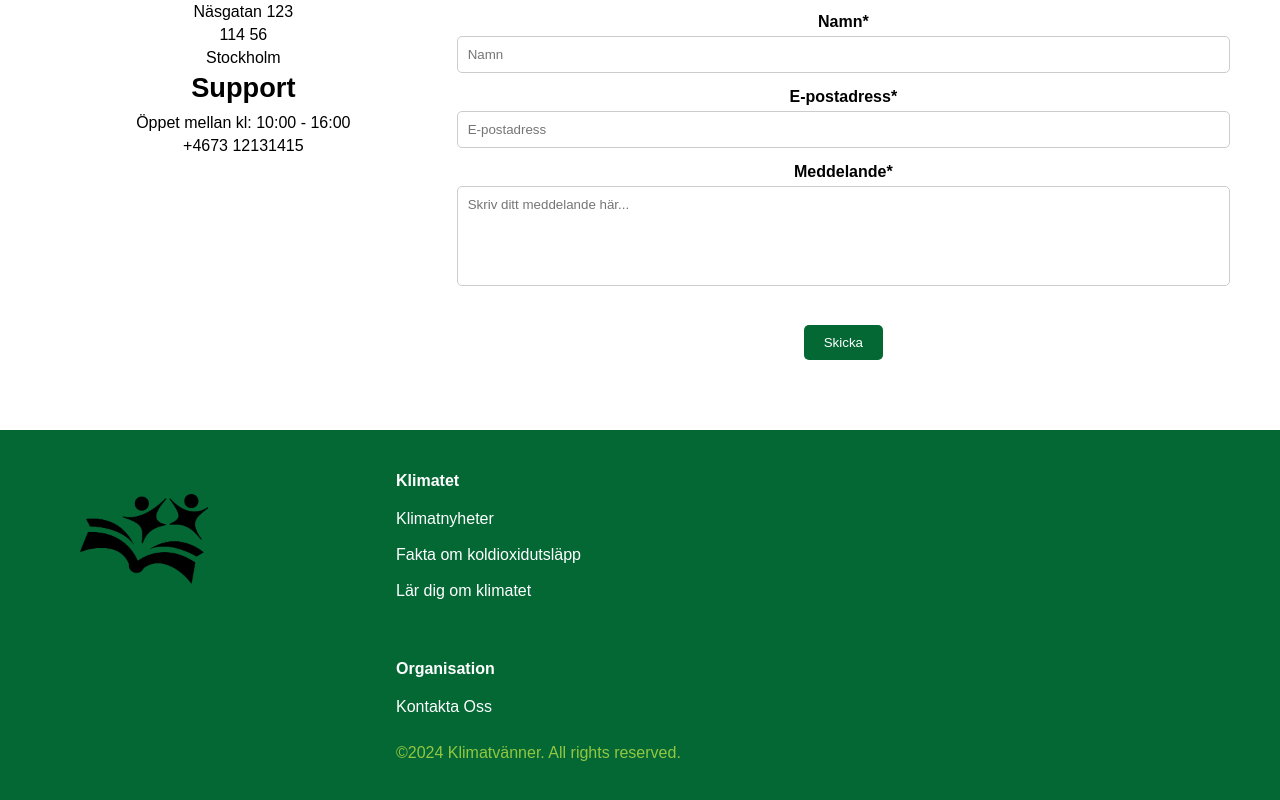
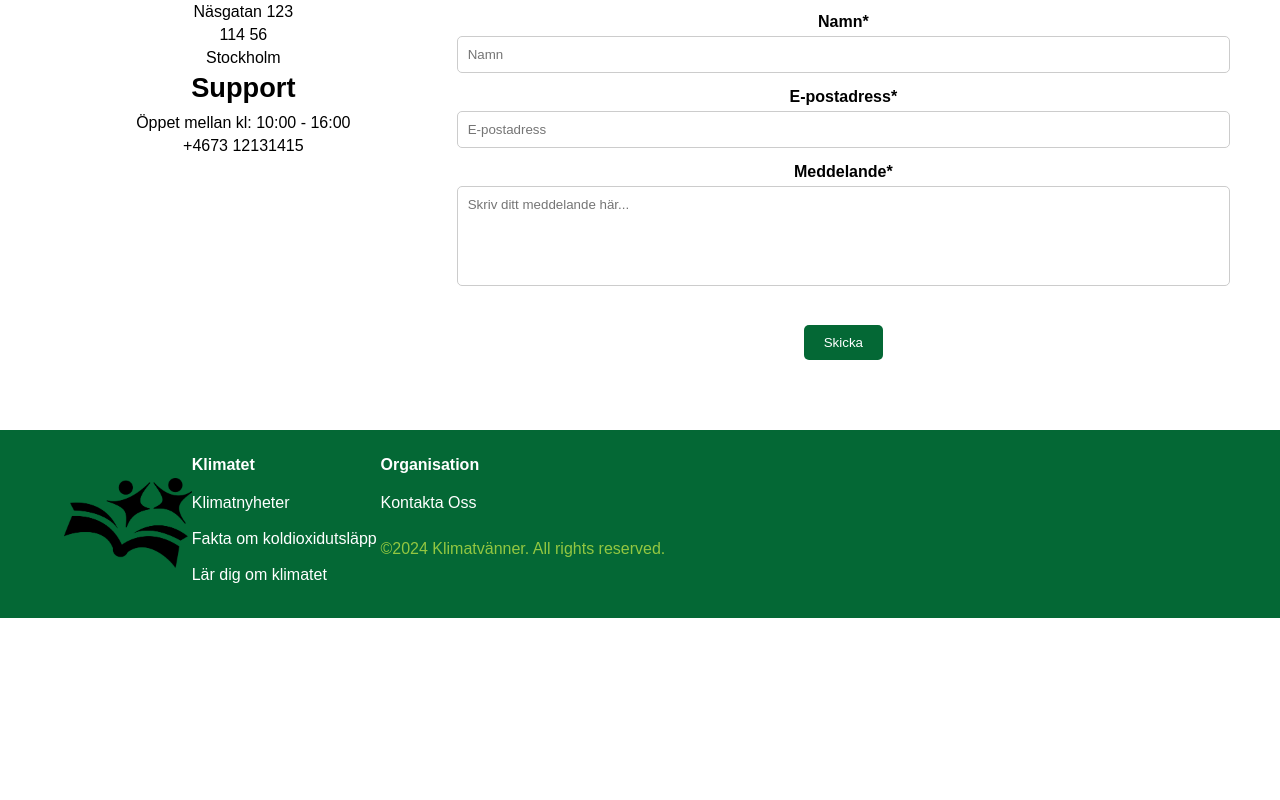
Before and after one commit to gremdot/Klimatvanner, a React (Create React App) app: page /kontakta-oss in a window 1280 px wide. Shown: the part 547-1347 px from the top of the page. After the commit the page ends 1165 px from the top, so only its background shows below. Built offline with nearby package versions, Linux system fonts and the light colour scheme.

Commit message:
Added Footer desc. & changed div className

```diff
--- a/src/Footer.jsx
+++ b/src/Footer.jsx
@@ -6,13 +6,15 @@ const Footer = () => {
     <footer>
       <div className="footer">
         <section>
-        <div className="container">
+        <div className="footer-container">
           <div className="footer-logo">
+            <a href="/">
             <img src="./klimatvanner_svart.png" alt="logo"/>
+            </a>
           </div>
           </div>
           <div className="footer-links">
-            <div className="container">
+            <div className="footer-container">
             <h4>Klimatet</h4>
             <ul>
               <li><a href="/Klimatnyheter">Klimatnyheter</a></li>
@@ -20,7 +22,7 @@ const Footer = () => {
               <li><a href="/Lär-dig">Lär dig om klimatet</a></li>
               </ul>
             </div>
-            <div className="container">
+            <div className="footer-container">
             <h4>Organisation</h4>
             <ul>
               <li><a href="/Kontakta-oss">Kontakta Oss</a></li>
@@ -30,6 +32,7 @@ const Footer = () => {
           </div>
         </section>
       </div>
+      {/*Footer består av tre div med samma klass "footer-container". Den första består av en <img> av klimatvänners logo inuti <a> som leder till startsidan. De sista två har en egen <h4> rubrik och en <ul> (unordered list) med flera <li> (list item). Var <li> har en <a> (anchor element) som länkar till olika delar av webbplatsen. Denna Footer komponent används i App.jsx och inte individuellt på sidorna så den är alltid detsamma och finns på varje sida. */}
     </footer>
   );
 };
```
